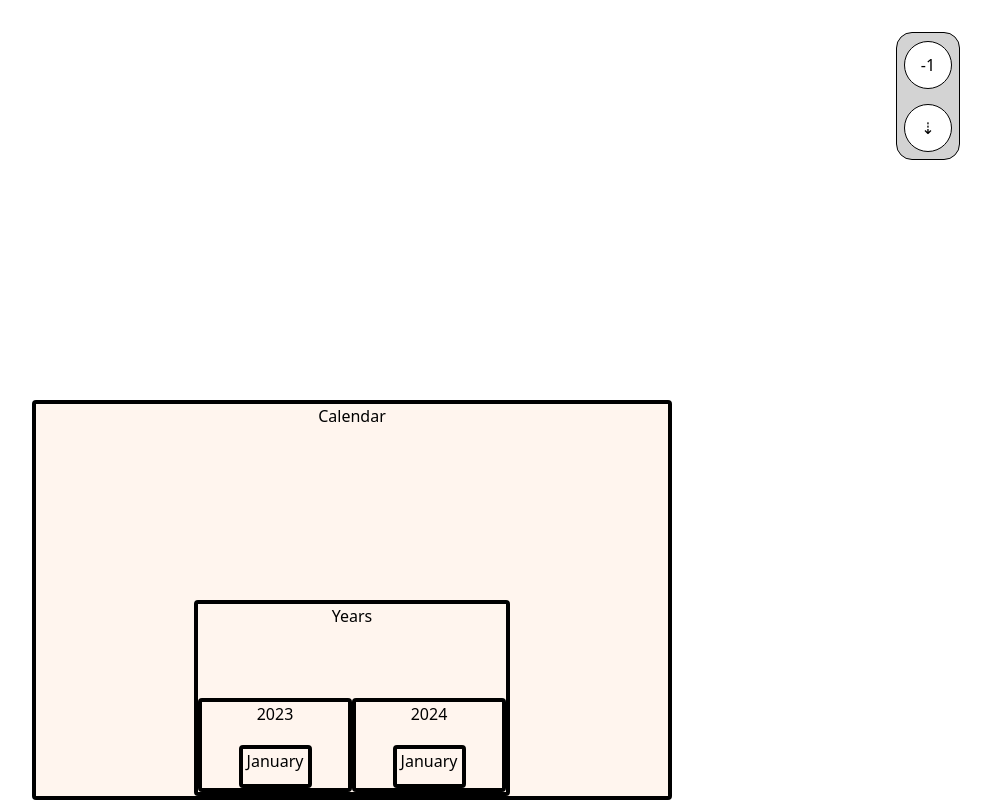
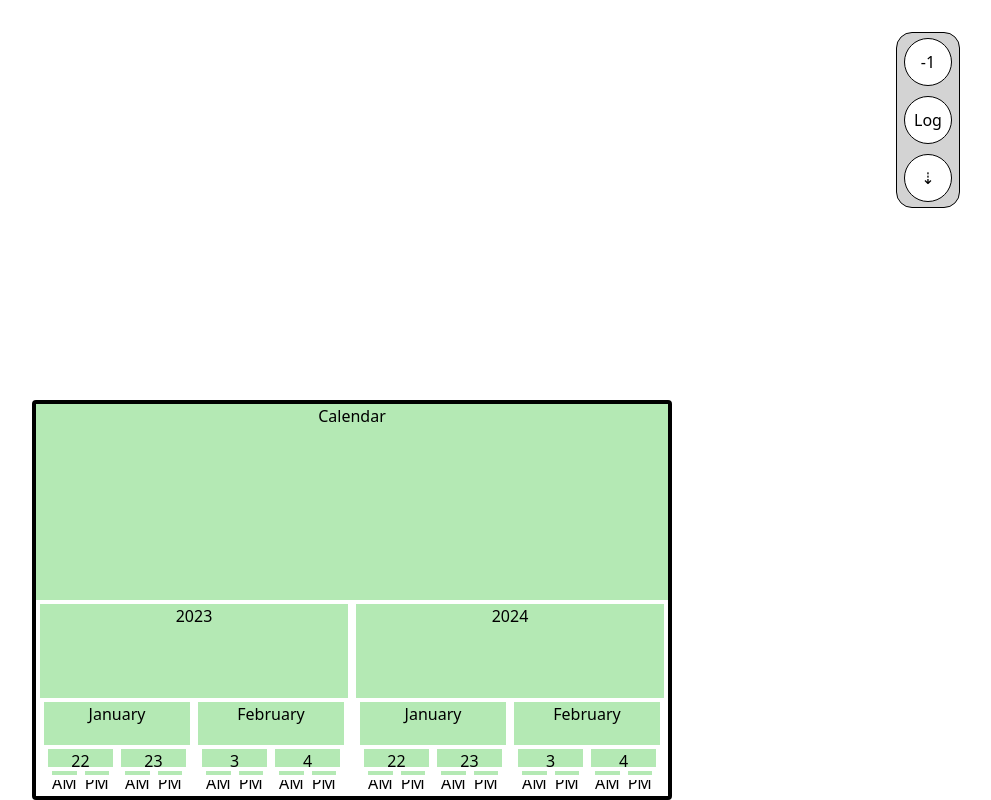
Before and after one commit to RandonSRProctor/nested-data-ui, a React (Create React App) app: page / in a window 1280 px wide. Shown: the whole page, without its empty margins (288-1279 px from the left). Built offline with nearby package versions, Linux system fonts and the light colour scheme; the HTML template or start-up script is replaced by a standard one.

Commit message:
MVP Reached. Hella stoked.

```diff
--- a/src/App.tsx
+++ b/src/App.tsx
@@ -1,4 +1,4 @@
-import { useState } from 'react';
+import { useState, useContext } from 'react';
 import './App.css';
 import { testObject } from './testObject';
 import { FloatControl } from './FloatControl/FloatControl';
@@ -6,16 +6,21 @@ import { Root } from './Root/Root';
 
 function App() {
   const [depthOfFocus, setDepthOfFocus] = useState(-1);
+  const [selectedNodePath, setSelectedNodePath] = useState<any[]>([]); //Not a fan of this any
   return (
     <div className="App h-screen flex flex-col items-center justify-end">
       <FloatControl
         depthOfFocus={depthOfFocus}
         setDepthOfFocus={setDepthOfFocus}
+        selectedNodePath={selectedNodePath}
+        setSelectedNodePath={setSelectedNodePath}
       />
       {/** Make a Title that animates fading smoothly handles timing **/}
       <Root
         depthOfFocus={depthOfFocus}
         setDepthOfFocus={setDepthOfFocus}
+        selectedNodePath={selectedNodePath}
+        setSelectedNodePath={setSelectedNodePath}
         data={testObject}
         title="Calendar"
       />
--- a/src/FloatControl/FloatControl.css
+++ b/src/FloatControl/FloatControl.css
@@ -3,7 +3,7 @@
   top: 2rem;
   right: 2rem;
   width: 4rem;
-  height: 8rem;
+  height: 11rem;
   border: solid black 0.1rem;
   border-radius: 1rem;
   z-index: 1;
--- a/src/FloatControl/FloatControl.tsx
+++ b/src/FloatControl/FloatControl.tsx
@@ -5,12 +5,15 @@ import { UnselectButton } from './UnselectButton/UnselectButton';
 type FloatControlProps = {
   depthOfFocus: number;
   setDepthOfFocus: Dispatch<number>;
+  selectedNodePath: (string | number)[];
+  setSelectedNodePath: Dispatch<(string | number)[]>;
 };
 
 export function FloatControl({ depthOfFocus, ...props }: FloatControlProps) {
   return (
     <div className="FloatControl">
       <div className="FloatControl__item">{depthOfFocus}</div>
+      <div className="FloatControl__item">Log</div>
       <UnselectButton depthOfFocus={depthOfFocus} {...props} />
     </div>
   );
--- a/src/FloatControl/UnselectButton/UnselectButton.tsx
+++ b/src/FloatControl/UnselectButton/UnselectButton.tsx
@@ -3,14 +3,20 @@ import { Dispatch } from 'react';
 type UnselectButtonProps = {
   depthOfFocus: number;
   setDepthOfFocus: Dispatch<number>;
+  selectedNodePath: (string | number)[];
+  setSelectedNodePath: Dispatch<(string | number)[]>;
 };
 
 export function UnselectButton({
   depthOfFocus,
   setDepthOfFocus,
+  selectedNodePath,
+  setSelectedNodePath,
 }: UnselectButtonProps) {
-  const lowerDepthOfFocus = () =>
+  const lowerDepthOfFocus = () => {
     depthOfFocus > -1 && setDepthOfFocus(depthOfFocus - 1);
+    setSelectedNodePath(selectedNodePath.slice(0, -1));
+  };
   return (
     <button onClick={lowerDepthOfFocus} className="FloatControl__item">
       ⇣
--- a/src/NodeCard/BottomHalf/BottomHalf.tsx
+++ b/src/NodeCard/BottomHalf/BottomHalf.tsx
@@ -6,6 +6,6 @@ type BottomHalfProps = {
 
 export function BottomHalf({ children }: BottomHalfProps) {
   return (
-    <div className="NestedCards flex items-end justify-center">{children}</div>
+    <div className="BottomHalf flex items-end justify-center">{children}</div>
   );
 }
--- a/src/NodeCard/BottomHalf/ChildrenNodeCards/ChildrenNodeCards.tsx
+++ b/src/NodeCard/BottomHalf/ChildrenNodeCards/ChildrenNodeCards.tsx
@@ -4,17 +4,23 @@ import { Dispatch } from 'react';
 export type ChildrenNodeCardsProps = {
   keys: string[];
   nodeDepth: number;
+  pathToParentCard: (string | number)[];
   parentNodeReference: any;
   depthOfFocus: number;
   setDepthOfFocus: Dispatch<number>;
+  selectedNodePath: (string | number)[];
+  setSelectedNodePath: Dispatch<(string | number)[]>;
 };
 // TODO: Account for duplicate names.  For right now all must be unique
 export function ChildrenNodeCards({
   keys,
   nodeDepth: thisNodeDepth,
   parentNodeReference, // should we just derive the keys here instead?
+  pathToParentCard,
   depthOfFocus,
   setDepthOfFocus,
+  selectedNodePath,
+  setSelectedNodePath,
 }: ChildrenNodeCardsProps) {
   return (
     <>
@@ -23,9 +29,12 @@ export function ChildrenNodeCards({
           title={key}
           key={key}
           cardDepth={thisNodeDepth}
+          pathToCard={[...pathToParentCard, key]}
           nodeReference={parentNodeReference[key]}
           depthOfFocus={depthOfFocus}
           setDepthOfFocus={setDepthOfFocus}
+          selectedNodePath={selectedNodePath}
+          setSelectedNodePath={setSelectedNodePath}
         />
       ))}
     </>
--- a/src/NodeCard/Card.css
+++ b/src/NodeCard/Card.css
@@ -3,14 +3,14 @@
   border-style: solid;
   border-radius: 0.25rem;
   position: relative;
-  background-color: seashell;
+  background-color: rgb(180, 233, 180);
 }
 
 .Card--undecided {
   height: 100%;
   width: 50%;
   border-width: 0.25rem;
-  border-color: black;
+  border-color: white;
 }
 
 .Card--undecided--first {
@@ -33,11 +33,20 @@
   border-color: white;
 }
 
-.Card__top-half {
-  height: 50%;
+.Card--neglected {
+  height: 0;
+  width: 0;
+  border-width: 0rem; /*was 0*/
+  border-color: white; /*was white*/
 }
 
-.NestedCards {
+.Card__top-half {
   height: 50%;
   width: 100%;
 }
+
+.BottomHalf {
+  height: 50%;
+  width: 100%;
+  background-color: white;
+}
--- a/src/NodeCard/NodeCard.tsx
+++ b/src/NodeCard/NodeCard.tsx
@@ -4,31 +4,55 @@ import { deriveClassName, makeArrayOfKeys } from './utils';
 import { BottomHalf } from './BottomHalf/BottomHalf';
 import { ChildrenNodeCards } from './BottomHalf/ChildrenNodeCards/ChildrenNodeCards';
 import { TopHalf } from './TopHalf/TopHalf';
+import { Title } from './TopHalf/Title/Title';
 
 export type NodeCardProps = {
   title: string;
   nodeReference: any;
+  pathToCard: (string | number)[];
   cardDepth: number;
   depthOfFocus: number;
   setDepthOfFocus: Dispatch<number>;
+  selectedNodePath: (string | number)[];
+  setSelectedNodePath: Dispatch<(string | number)[]>;
 };
+
+/**
+ * Revise to Branch Card?
+ * A Node Card (One of the three types of Nodes) has
+ * both a parent node and a child node that continues
+ * the nesting pattern (is a data structure)
+ *
+ * A Branch Node is unlike a Root Node or Leaf Node, in
+ * that the user can navigate bidirectionally without
+ * hitting an end.
+ */
 
 export function NodeCard({
   title,
   nodeReference: thisNodeReference,
+  pathToCard,
   cardDepth: thisCardDepth,
   depthOfFocus = 0,
   setDepthOfFocus,
+  selectedNodePath,
+  setSelectedNodePath,
 }: NodeCardProps) {
   if (!thisNodeReference || typeof thisNodeReference !== 'object') {
     return <></>;
   }
   const contentKeyIndexesOrValues = makeArrayOfKeys(thisNodeReference);
-  const cardClassName = deriveClassName(thisCardDepth, depthOfFocus);
+  const cardClassName = deriveClassName(
+    thisCardDepth,
+    depthOfFocus,
+    selectedNodePath,
+    pathToCard
+  );
 
   function focusOnCard(event: React.MouseEvent<HTMLDivElement, MouseEvent>) {
     event.stopPropagation();
     setDepthOfFocus(thisCardDepth);
+    setSelectedNodePath([...pathToCard]);
   }
 
   return (
@@ -36,20 +60,24 @@ export function NodeCard({
       onClick={focusOnCard}
       className={` ${cardClassName} Card flex flex-col items-center justify-end`}
     >
-      <TopHalf title={title} />
+      <TopHalf>
+        <Title title={title} />
+        {/* <p>Depth: {thisCardDepth}</p>
+        <p>This Card Path: {pathToCard}</p>
+        <p>Cuurent Selected Node Path: {selectedNodePath}</p> */}
+      </TopHalf>
       <BottomHalf>
         <ChildrenNodeCards
           keys={contentKeyIndexesOrValues}
           nodeDepth={thisCardDepth + 1}
+          pathToParentCard={pathToCard}
           parentNodeReference={thisNodeReference}
           depthOfFocus={depthOfFocus}
           setDepthOfFocus={setDepthOfFocus}
+          selectedNodePath={selectedNodePath}
+          setSelectedNodePath={setSelectedNodePath}
         />
       </BottomHalf>
     </div>
   );
 }
-
-// TODO: Make a11y expanded part of logic
-// TODO: Confront node "any" type
-// TODO: Distinguish "focused" from "selected"
--- a/src/NodeCard/TopHalf/TopHalf.tsx
+++ b/src/NodeCard/TopHalf/TopHalf.tsx
@@ -1,13 +1,9 @@
-import { Title } from './Title/Title';
+import { ReactNode } from 'react';
 
 type TopHalfProps = {
-  title: string;
+  children: ReactNode;
 };
 
-export function TopHalf({ title }: TopHalfProps) {
-  return (
-    <div className="Card__top-half">
-      <Title title={title} />
-    </div>
-  );
+export function TopHalf({ children }: TopHalfProps) {
+  return <div className="Card__top-half">{children}</div>;
 }
--- a/src/NodeCard/utils/deriveClassName.ts
+++ b/src/NodeCard/utils/deriveClassName.ts
@@ -1,4 +1,13 @@
-export function deriveClassName(thisCardDepth: number, depthOfFocus: number) {
+export function deriveClassName(
+  thisCardDepth: number,
+  depthOfFocus: number,
+  selectedNodePath: (number | string)[],
+  pathToCard: (number | string)[]
+) {
+  const isDeviant = testIsDeviant(selectedNodePath, pathToCard);
+  if (isDeviant) {
+    return 'Card--neglected';
+  }
   switch (true) {
     case thisCardDepth < depthOfFocus:
       return 'Card--selected';
@@ -12,3 +21,32 @@ export function deriveClassName(thisCardDepth: number, depthOfFocus: number) {
       break;
   }
 }
+
+/**
+ * Determines if any keys in provided path are explicitly
+ * different from the user's selected path.
+ *
+ * A card path with no deviant entries is not considered
+ * deviant, even if it is shorter than the selected path
+ */
+
+function testIsDeviant(
+  selectedNodePath: (number | string)[],
+  pathToCard: (number | string)[]
+) {
+  if (selectedNodePath.length === 0 || pathToCard.length === 0) {
+    // can't be deviant if nothing to compare
+    return false;
+  }
+  for (let i = 0; i < pathToCard.length; i++) {
+    //debugger;
+    if (selectedNodePath[i] === undefined) {
+      // this means you have passed all possible failpoints
+      return false;
+    }
+    if (selectedNodePath[i] !== pathToCard[i]) {
+      // mismatch means failure
+      return true;
+    }
+  }
+}
--- a/src/Root/Root.tsx
+++ b/src/Root/Root.tsx
@@ -6,6 +6,8 @@ type RootProps = {
   data: object;
   depthOfFocus: number;
   setDepthOfFocus: Dispatch<number>;
+  selectedNodePath: (string | number)[];
+  setSelectedNodePath: Dispatch<(string | number)[]>;
 };
 
 export function Root({
@@ -13,14 +15,19 @@ export function Root({
   data,
   depthOfFocus,
   setDepthOfFocus,
+  selectedNodePath,
+  setSelectedNodePath,
 }: RootProps) {
   return (
     <NodeCard
       title={title}
       nodeReference={data}
+      pathToCard={[]}
       cardDepth={0}
       depthOfFocus={depthOfFocus}
       setDepthOfFocus={setDepthOfFocus}
+      selectedNodePath={selectedNodePath}
+      setSelectedNodePath={setSelectedNodePath}
     />
   );
 }
--- a/src/testObject.ts
+++ b/src/testObject.ts
@@ -1,13 +1,93 @@
 export const testObject = {
-  Years: {
-    2023: {
-      January: {
-        22: 'nothing happened',
+  2023: {
+    January: {
+      22: {
+        AM: {
+          first: 'this',
+          then: 'that',
+        },
+        PM: {
+          first: 'this',
+          then: 'that',
+        },
+      },
+      23: {
+        AM: {
+          first: 'this',
+          then: 'that',
+        },
+        PM: {
+          first: 'this',
+          then: 'that',
+        },
       },
     },
-    2024: {
-      January: {
-        22: 'nothing happened',
+    February: {
+      3: {
+        AM: {
+          first: 'this',
+          then: 'that',
+        },
+        PM: {
+          first: 'this',
+          then: 'that',
+        },
+      },
+      4: {
+        AM: {
+          first: 'this',
+          then: 'that',
+        },
+        PM: {
+          first: 'this',
+          then: 'that',
+        },
+      },
+    },
+  },
+  2024: {
+    January: {
+      22: {
+        AM: {
+          first: 'this',
+          then: 'that',
+        },
+        PM: {
+          first: 'this',
+          then: 'that',
+        },
+      },
+      23: {
+        AM: {
+          first: 'this',
+          then: 'that',
+        },
+        PM: {
+          first: 'this',
+          then: 'that',
+        },
+      },
+    },
+    February: {
+      3: {
+        AM: {
+          first: 'this',
+          then: 'that',
+        },
+        PM: {
+          first: 'this',
+          then: 'that',
+        },
+      },
+      4: {
+        AM: {
+          first: 'this',
+          then: 'that',
+        },
+        PM: {
+          first: 'this',
+          then: 'that',
+        },
       },
     },
   },
```
Also changed, not shown: 2 other files (tests, documents, lock files or other folders).
